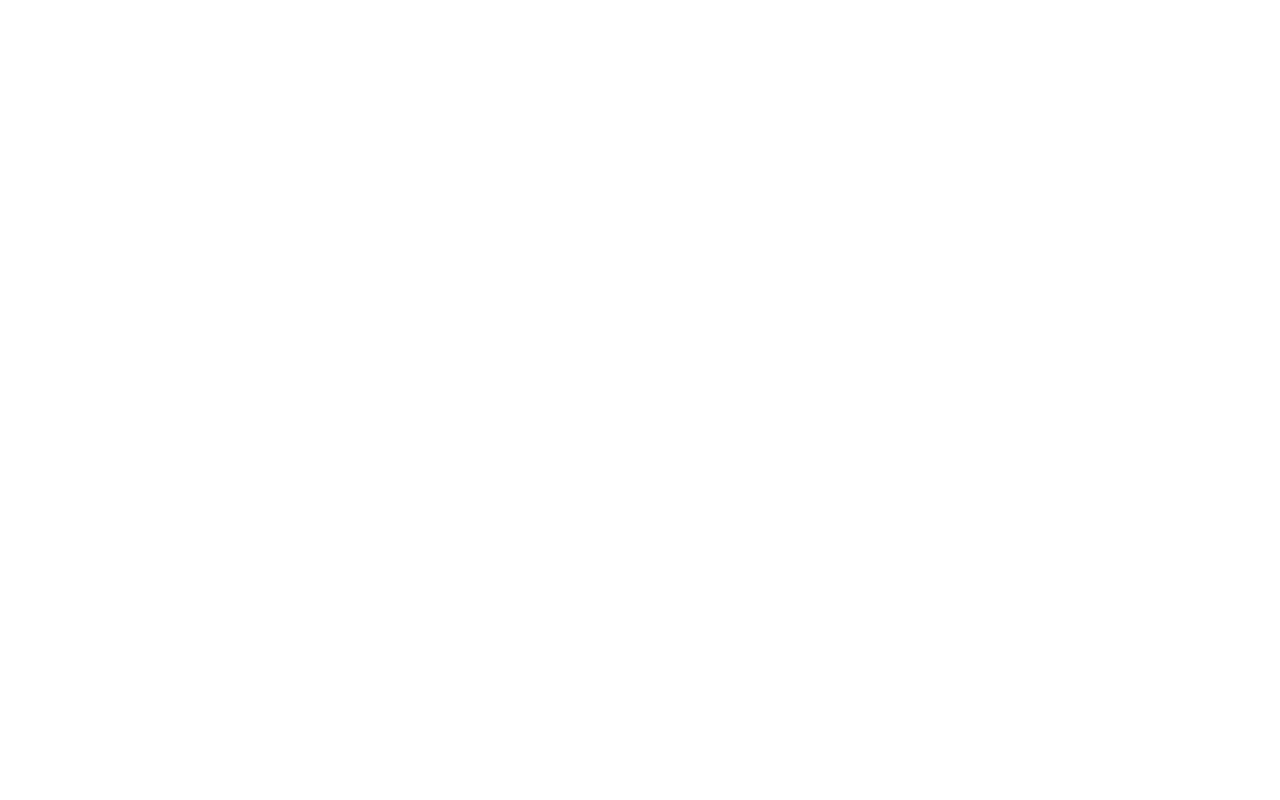
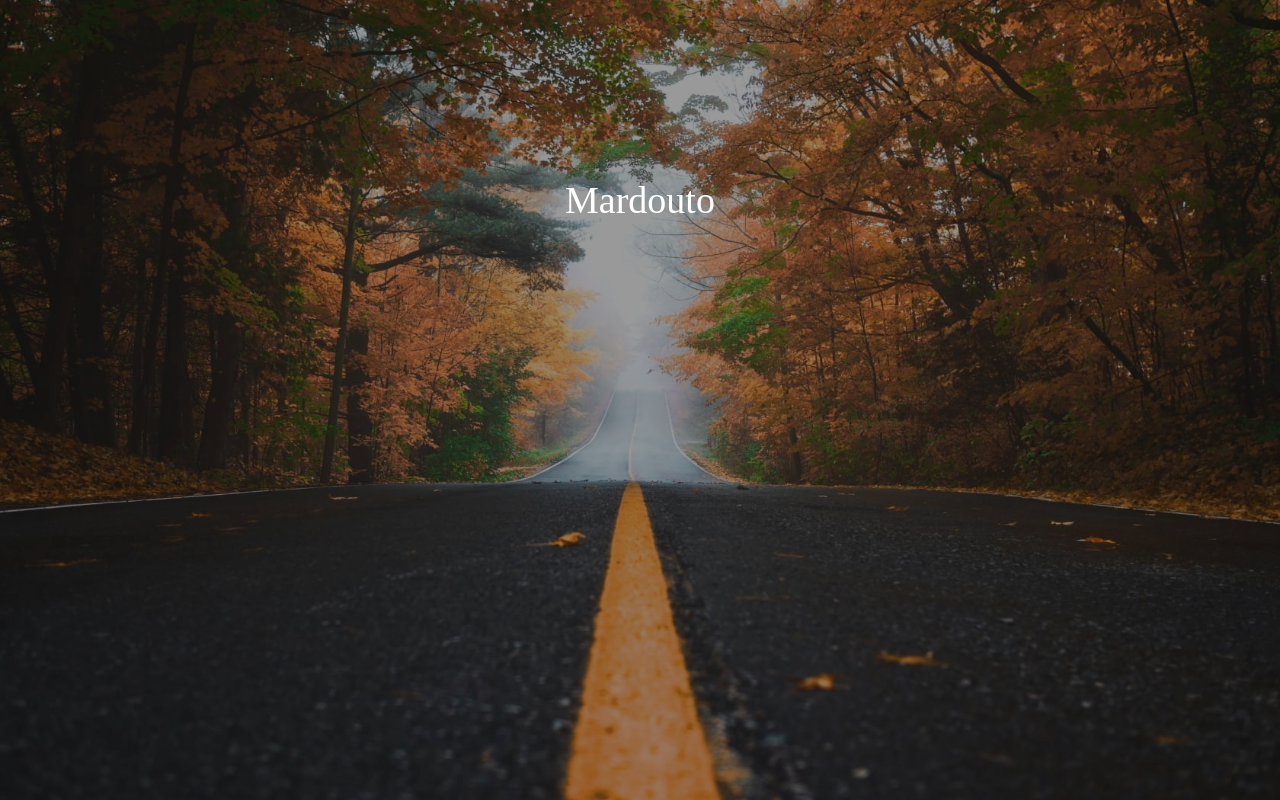
Before and after one commit to mn6932/homepage, a plain HTML site: page index.html in a window 1280 px wide. Drawn offline with Linux system fonts and the light colour scheme.

Commit message:
First submission

```diff
--- /dev/null
+++ b/css/index.css
@@ -0,0 +1,54 @@
+body,
+html {
+    margin: 0;
+    padding: 0;
+    color: #585858;
+}
+
+
+.text-center {
+    text-align: center;
+}
+
+.text-left {
+    text-align: left;
+}
+
+.text-right {
+    text-align: right;
+}
+
+a,a:visited{
+    text-decoration: none;
+    color: white;
+}
+
+
+.bgimg{
+    background-image: url('../img/bgimg.jpg');
+    min-height: 100vh;
+    background-position: center;
+    background-size: cover;
+    position: relative;
+    color: white;
+    z-index: 0;
+    display: grid;
+    grid-template-rows: 1fr auto 1fr;
+    align-items: center;
+    }
+
+.bgimg::before{
+    content: "";
+    background:black;
+    opacity: 0.4;
+    z-index: -1;
+    position: absolute;
+    top: 0;
+    min-height: 100%;
+    left: 0;
+    right: 0;
+}
+.my_name{
+    font-size: 38px;
+    color: white;
+}
--- a/index.html
+++ b/index.html
@@ -3,11 +3,14 @@
 <head>
     <meta charset="UTF-8">
     <meta name="viewport" content="width=device-width, initial-scale=1.0">
+    <link rel="stylesheet" href="./css/index.css" type="text/css">
     <title>Mardouto's personal website</title>
 </head>
 <body>
     <div class="bgimg">
-
+        <div class="my_name text-center">
+            <a href="http://www.stone.xn--ses554g/">Mardouto</a>
+        </div>
     </div>
 </body>
 </html>
```
Also changed, not shown: Readme.txt, img/bgimg.jpg (added), js/index.js (added).
